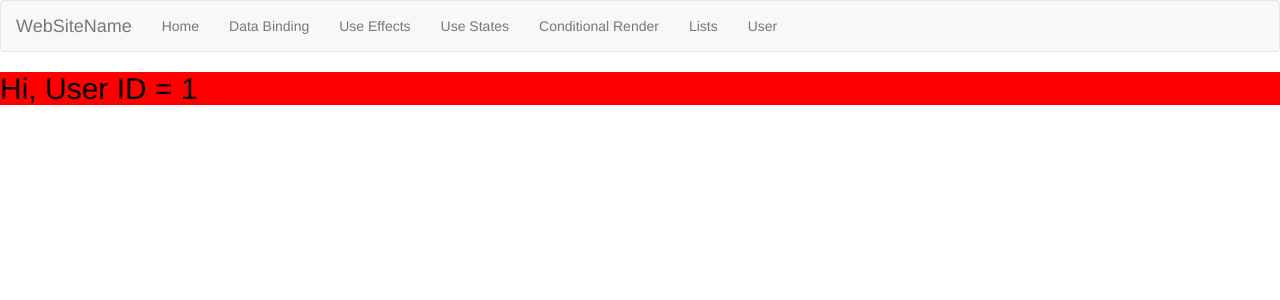
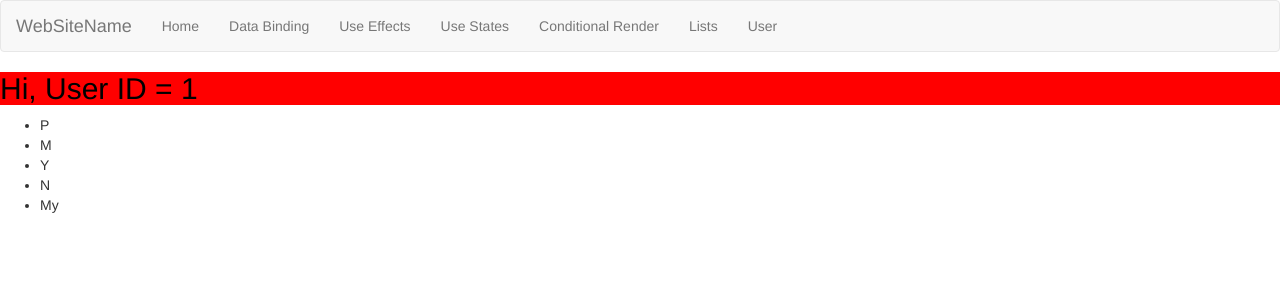
Before and after one commit to Deepak-Urs/angular-21, a React (Vite) app in the folder react-js-tutorial/: page /user/1 in a window 1280 px wide. Shown: the top 300 px of the page. Built offline with nearby package versions, Linux system fonts and the light colour scheme.

Commit message:
Props: basics

```diff
--- a/react-js-tutorial/src/components/User.tsx
+++ b/react-js-tutorial/src/components/User.tsx
@@ -1,8 +1,15 @@
 import { useParams } from "react-router";
+import MyList from "../reusableComponents/MyList";
 
 function User() {
     const {userId} = useParams<{userId:string}>();
-    return <h2 className="primary">Hi, User ID = {userId}</h2>
+    const cityList = ['P','M','Y','N','My']
+
+    return (<>
+        <h2 className="primary">Hi, User ID = {userId}</h2>
+        <MyList listItem={cityList}/>
+    </>)
+
 }
 
 export default User;
--- /dev/null
+++ b/react-js-tutorial/src/reusableComponents/MyList.tsx
@@ -0,0 +1,15 @@
+interface ListModel {
+    listItem: string[]
+}
+
+function MyList({listItem}: ListModel) {
+  return (
+    <ul>
+        {listItem.map((item: string) => {
+            return <li>{item}</li>
+        })}
+    </ul>
+  )
+}
+
+export default MyList
```
